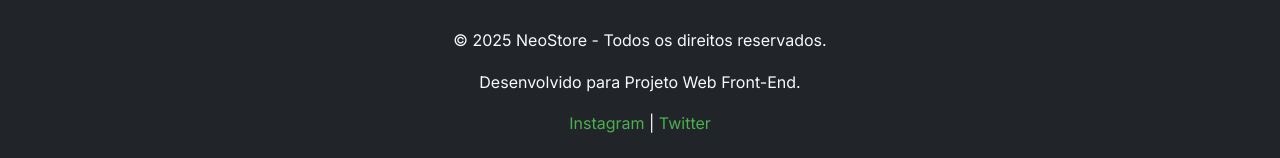
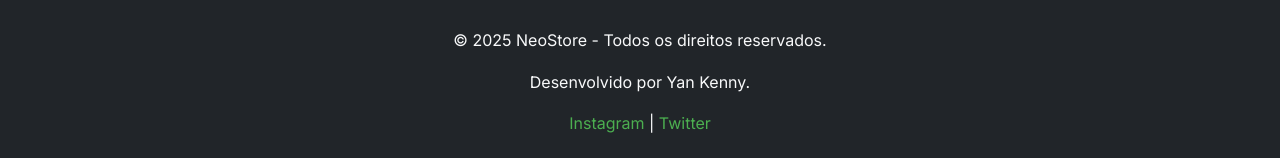
Before and after one commit to kennyangit/neo_store, a plain HTML site: page index.html in a window 1280 px wide. Shown: the part 1592-1750 px from the top of the page. Drawn offline with Linux system fonts and the light colour scheme.

Commit message:
index.html

```diff
--- a/index.html
+++ b/index.html
@@ -52,7 +52,7 @@
 
     <footer class="main-footer">
         <p>&copy; 2025 NeoStore - Todos os direitos reservados.</p>
-        <p>Desenvolvido para Projeto Web Front-End.</p>
+        <p>Desenvolvido por Yan Kenny.</p>
         <div class="social-links">
             <a href="#" target="_blank">Instagram</a> |
             <a href="#" target="_blank">Twitter</a>
```
